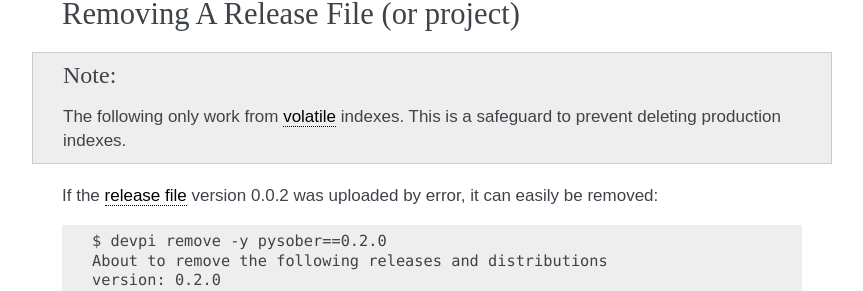
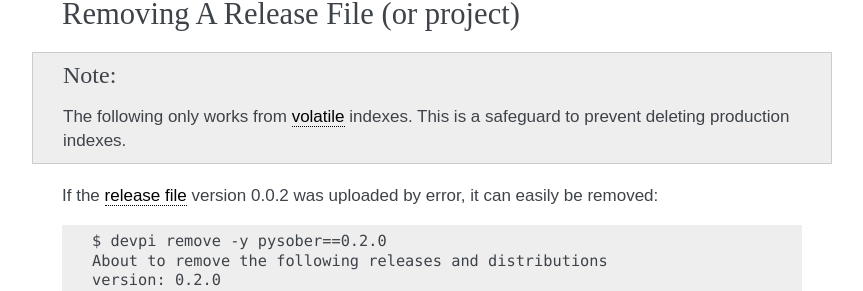
Before and after one commit to devpi/devpi, a Sphinx documentation site: the page built from doc/userman/devpi_packages.rst, in a window 1280 px wide and 900 px high, scrolled down 2602 px. Shown: the part 153-444 px from the top of the window, without its empty margins (318-1181 px from the left). Built offline with Sphinx 7.4.7, drawn with Linux system fonts in a browser that asks for light colours.

Commit message:
📚 Fix typo

```diff
--- a/doc/userman/devpi_packages.rst
+++ b/doc/userman/devpi_packages.rst
@@ -154,7 +154,7 @@
 Removing A Release File (or project)
 ------------------------------------
 
-.. note:: The following only work from :term:`volatile` indexes. This is a safeguard
+.. note:: The following only works from :term:`volatile` indexes. This is a safeguard
           to prevent deleting production indexes.
 
 If the :term:`release file` version 0.0.2 was uploaded by error, it can easily be
```
